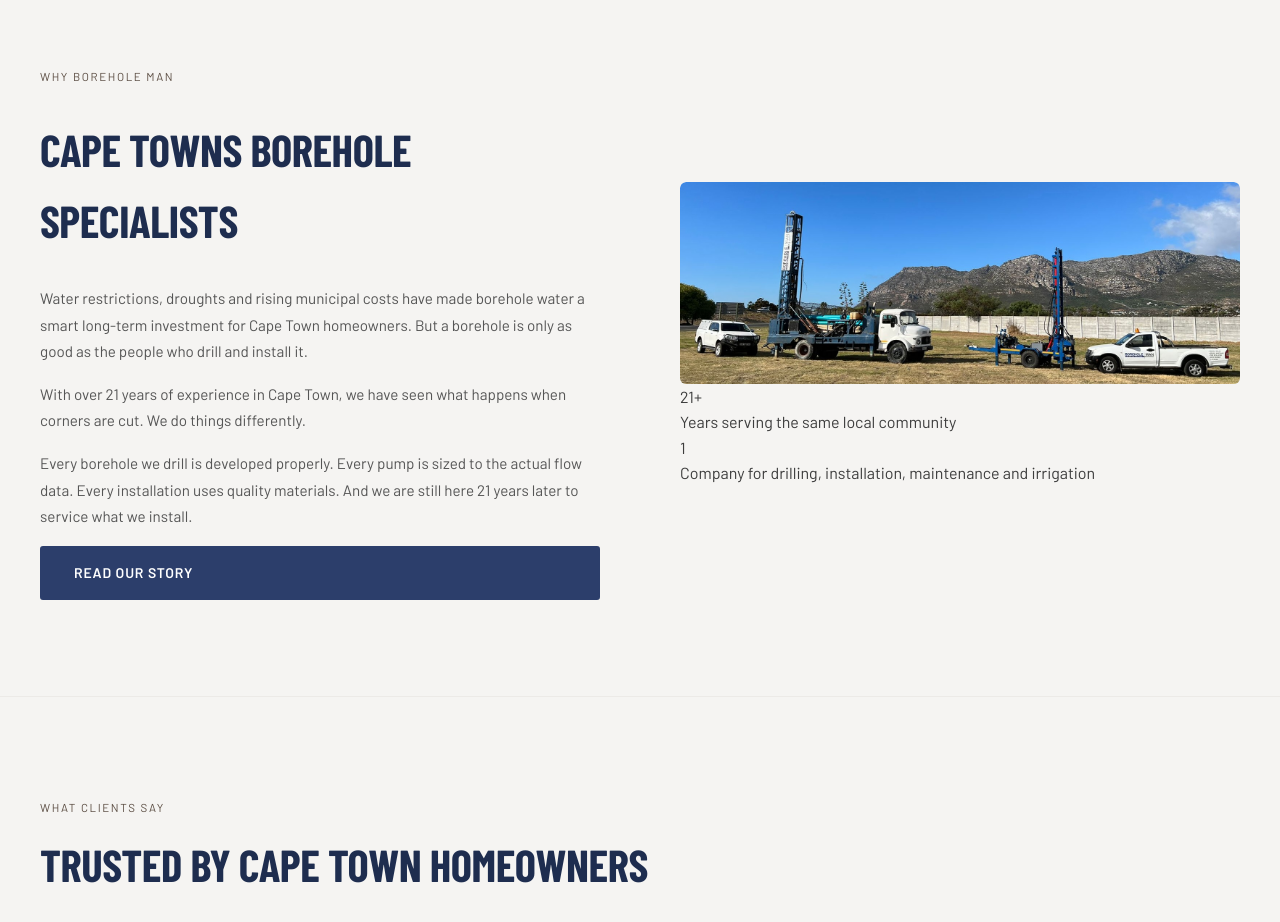
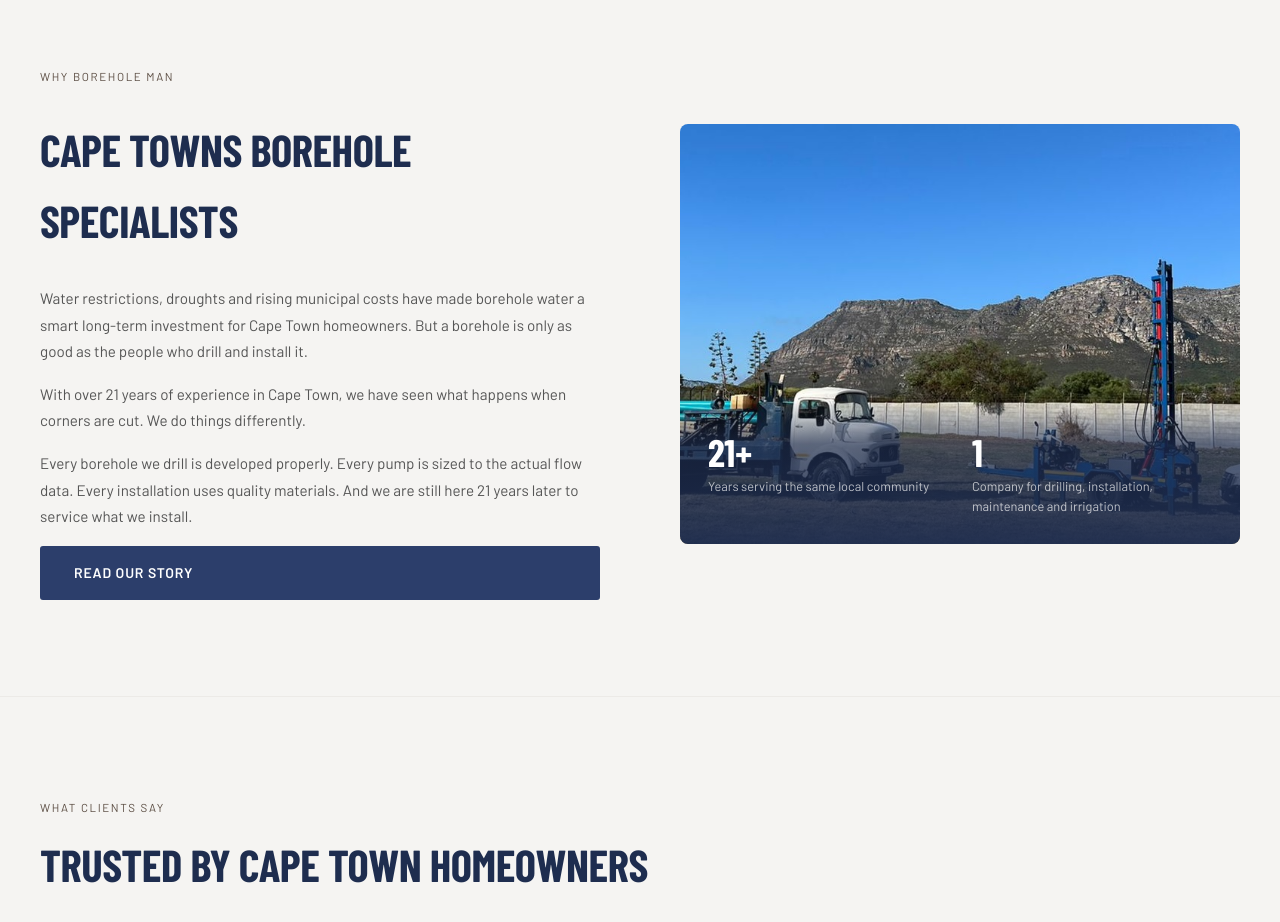
Before and after one commit to BoreholeMan/my-website, a React (Vite) app: page / in a window 1280 px wide. Shown: the part 1840-2762 px from the top of the page. Built offline with nearby package versions, Linux system fonts and the light colour scheme; a web font is replaced by a local one.

Commit message:
Modify Home.module.css for image and overlay styles
Updated styles for whyImage and added overlay styles.

```diff
--- a/src/pages/Home.module.css
+++ b/src/pages/Home.module.css
@@ -481,20 +481,46 @@
 }
 
 .whyImage {
-  border-radius: 6px;
+  border-radius: 8px;
   overflow: hidden;
+  position: relative;
 }
 
 .whyImage img {
   width: 100%;
-  height: 100%;
+  height: 420px;
   object-fit: cover;
-  border-radius: 6px;
+  display: block;
 }
 
-.whyImageStats {
+.whyImageOverlay {
+  position: absolute;
+  bottom: 0;
+  left: 0;
+  right: 0;
   display: grid;
   grid-template-columns: 1fr 1fr;
-  gap: 16px;
-  margin-top: 16px;
+  background: linear-gradient(to top, rgba(30,45,79,0.97), rgba(30,45,79,0.7) 70%, transparent);
+  padding: 32px 28px 28px;
+  gap: 24px;
 }
+
+.whyOverlayStat {
+  display: flex;
+  flex-direction: column;
+  gap: 6px;
+}
+
+.whyOverlayNum {
+  font-family: var(--font-display);
+  font-size: 2.4rem;
+  font-weight: 800;
+  color: white;
+  line-height: 1;
+}
+
+.whyOverlayLabel {
+  font-size: 0.8rem;
+  color: rgba(255,255,255,0.7);
+  line-height: 1.5;
+}
```
